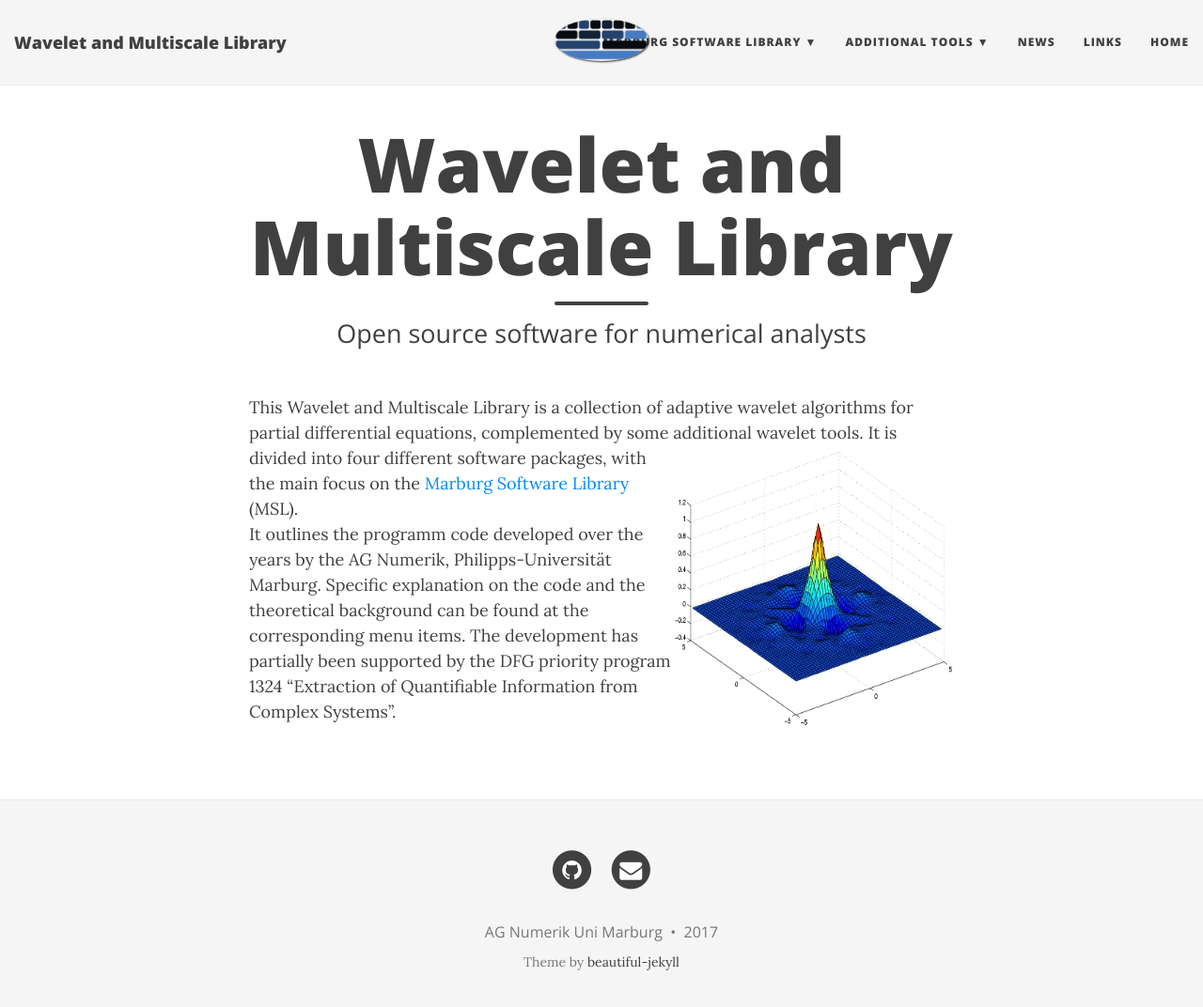
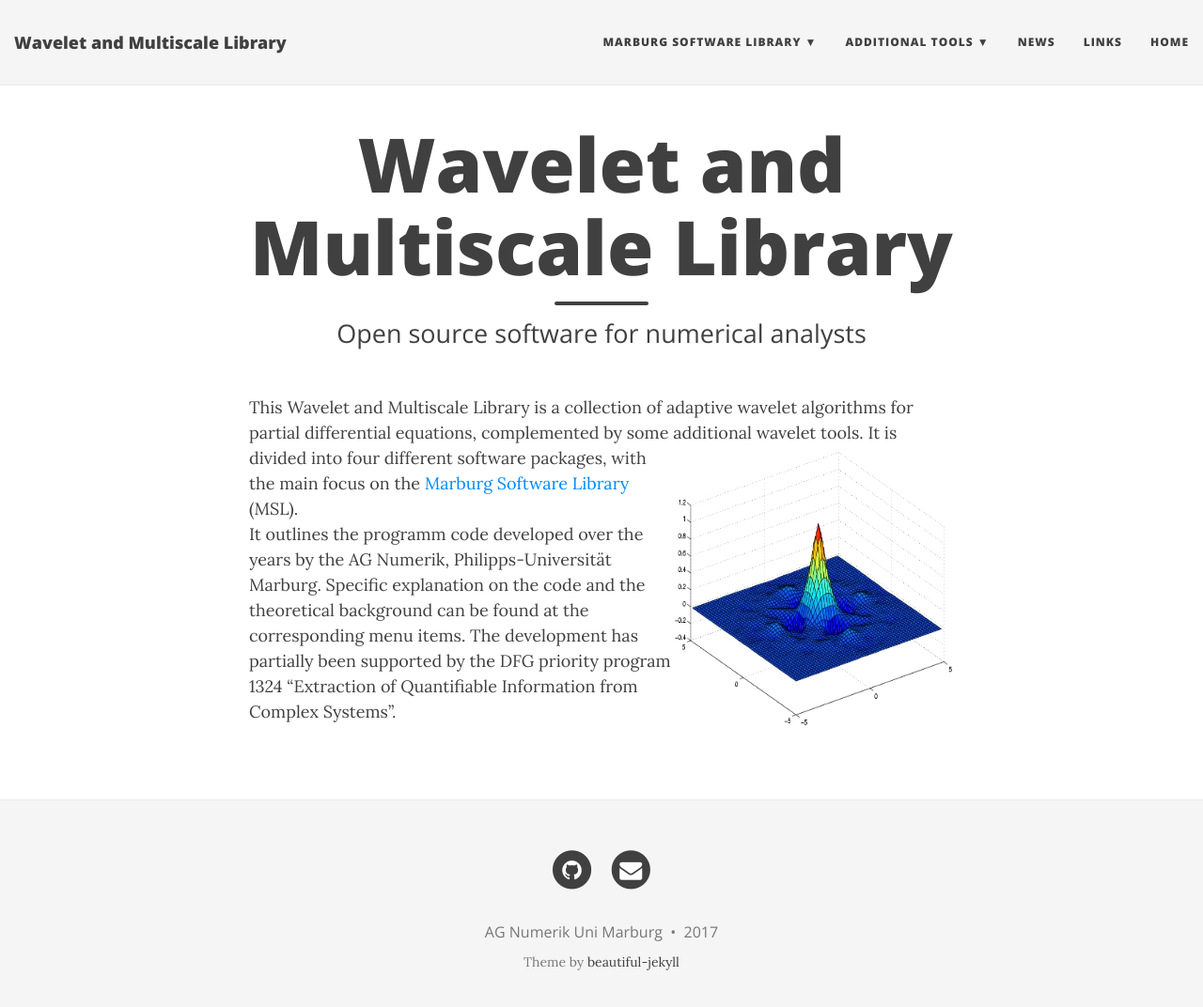
Before and after one commit to agnumerikunimarburg/agnumerikunimarburg.github.io, a Jekyll site: the page built from index.md, in a window 1280 px wide and 1085 px high. Shown: the top 1072 px of the window at 94% size. Built offline with Jekyll 4.4.1, drawn with Linux system fonts in a browser that asks for light colours; nearby versions of some CDN libraries.

Commit message:
Update _config.yml

```diff
--- a/_config.yml
+++ b/_config.yml
@@ -36,7 +36,7 @@ navbar-links:
 
 # Image to show in the navigation bar - image must be a square (width = height)
 # Remove this parameter if you don't want an image in the navbar
-avatar: "/img/Logo-WMSL.png"
+# avatar: "/img/Logo-WMSL.png"
 
 # If you want to have an image logo in the top-left corner instead of the title text,
 # then specify the following parameter
```
